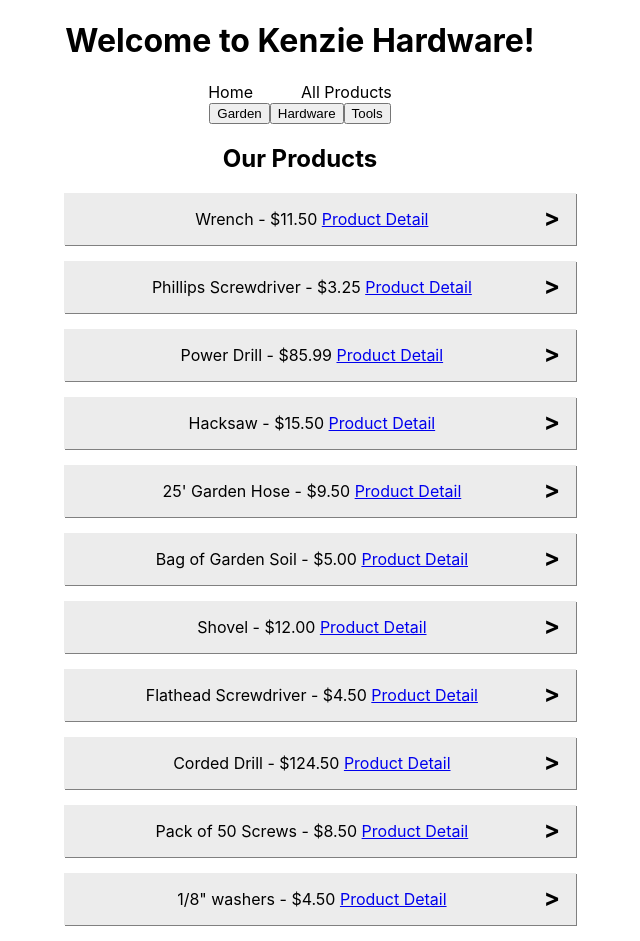
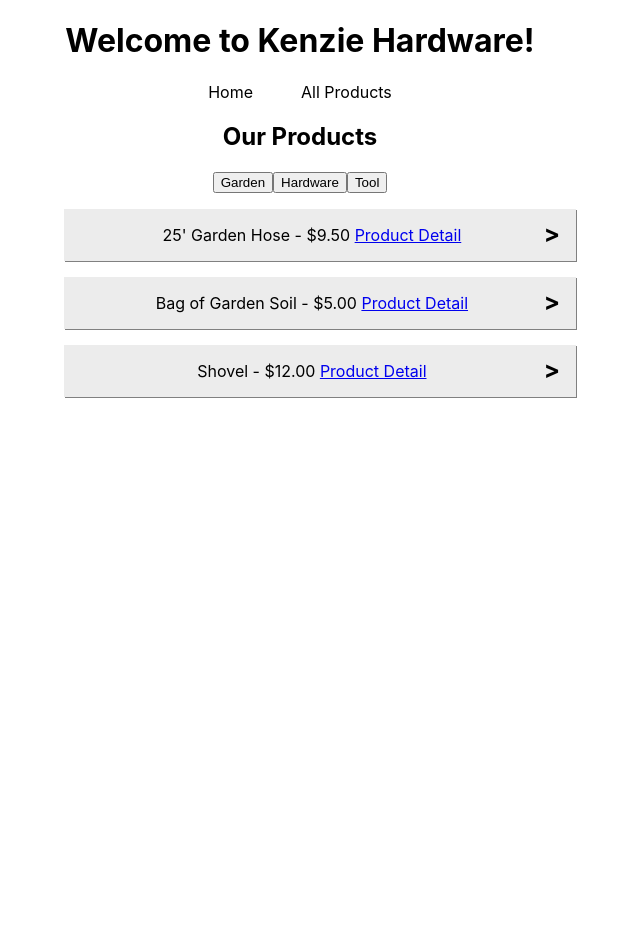
Before and after one commit to BethanyFolino/react-hardware-store, a React (Create React App) app: page /products/garden in a window 1280 px wide. Shown: the whole page, without its empty margins (340-980 px from the left). After the commit the page ends 800 px from the top, so only its background shows below. Built offline with nearby package versions, Linux system fonts and the light colour scheme.

Commit message:
Got filter and out of stock to work, plus made it so info will appear on product detail pages

```diff
--- a/src/App.js
+++ b/src/App.js
@@ -127,9 +127,6 @@ function App(props) {
       <div>
         <h1>Welcome to Kenzie Hardware!</h1>
         <Navigation />
-        <button onClick={() => setFilter("garden")}>Garden</button>
-        <button onClick={() => setFilter("hardware")}>Hardware</button>
-        <button onClick={() => setFilter("tool")}>Tools</button>
       </div>
       <Switch>
         <Route
--- a/src/components/ProductDetail.js
+++ b/src/components/ProductDetail.js
@@ -9,36 +9,11 @@ function ProductDetail(props) {
   useEffect(() => {
     let myObject =
       props.productList.find(
-        (item) => item.id === props.match.params.productId
+        (item) => item.id == props.match.params.productId
       ) || {};
     setProduct(myObject);
     // eslint-disable-next-line
   }, []);
-
-  function outOfStock(props) {
-    if (product.quantity === 0) {
-      product.price = "Out of Stock";
-    }
-    return product.price;
-  }
-
-  function gardenFilter(props) {
-    props.productList.filter((items) =>
-      items.department.includes("garden").return(items)
-    );
-  }
-
-  function hardwareFilter(props) {
-    props.productList.filter((items) =>
-      items.department.includes("hardware").return(items)
-    );
-  }
-
-  function toolFilter(props) {
-    props.productList.filter((items) =>
-      items.department.includes("tool").return(items)
-    );
-  }
 
   return (
     <div>
--- a/src/components/ProductSummary.js
+++ b/src/components/ProductSummary.js
@@ -4,7 +4,10 @@ import { Link } from "react-router-dom";
 function ProductSummary(props) {
   return (
     <div className="productSummary">
-      {props.product.name} - ${props.product.price}{" "}
+      {props.product.name} -{" "}
+      {props.product.quantity === 0
+        ? "Out of Stock"
+        : "$" + props.product.price}{" "}
       <span className="productArrow">&gt;</span>
       <Link to={"/products/detail/" + props.product.id}>Product Detail</Link>
     </div>
--- a/src/views/ProductList.js
+++ b/src/views/ProductList.js
@@ -1,5 +1,5 @@
 import React from "react";
-import { Route, Switch } from "react-router-dom";
+import { Link, Route, Switch } from "react-router-dom";
 import ProductSummary from "../components/ProductSummary";
 import ProductDetail from "../components/ProductDetail";
 
@@ -18,6 +18,17 @@ Step 2
 function ProductList(props) {
   const { productList } = props;
   return (
+    <div className="productList">
+      <h2>Our Products</h2>
+      <Link to={"/products/garden"}>
+        <button>Garden</button>
+      </Link>
+      <Link to={"/products/hardware"}>
+        <button>Hardware</button>
+      </Link>
+      <Link to={"/products/tool"}>
+        <button>Tool</button>
+      </Link>
       <Switch>
         <Route
           path="/products/detail/:productId"
@@ -25,18 +36,46 @@ function ProductList(props) {
             <ProductDetail {...props} productList={productList} />
           )}
         ></Route>
+        <Route path="/products/garden">
+          <ul>
+            {props.productList &&
+              props.productList
+                .filter((items) => items.department === "garden")
+                .map((product) => (
+                  <ProductSummary key={product.id} product={product} />
+                ))}
+          </ul>
+        </Route>
+        <Route path="/products/hardware">
+          <ul>
+            {props.productList &&
+              props.productList
+                .filter((items) => items.department === "hardware")
+                .map((product) => (
+                  <ProductSummary key={product.id} product={product} />
+                ))}
+          </ul>
+        </Route>
+        <Route path="/products/tool">
+          <ul>
+            {props.productList &&
+              props.productList
+                .filter((items) => items.department === "tool")
+                .map((product) => (
+                  <ProductSummary key={product.id} product={product} />
+                ))}
+          </ul>
+        </Route>
         <Route path="/products">
-        <div className="productList">
-          <h2>Our Products</h2>
           <ul>
             {props.productList &&
               props.productList.map((product) => (
                 <ProductSummary key={product.id} product={product} />
               ))}
           </ul>
-        </div>
         </Route>
       </Switch>
+    </div>
   );
 }
 
```
Lines whose indentation alone changed are shown as unchanged.
